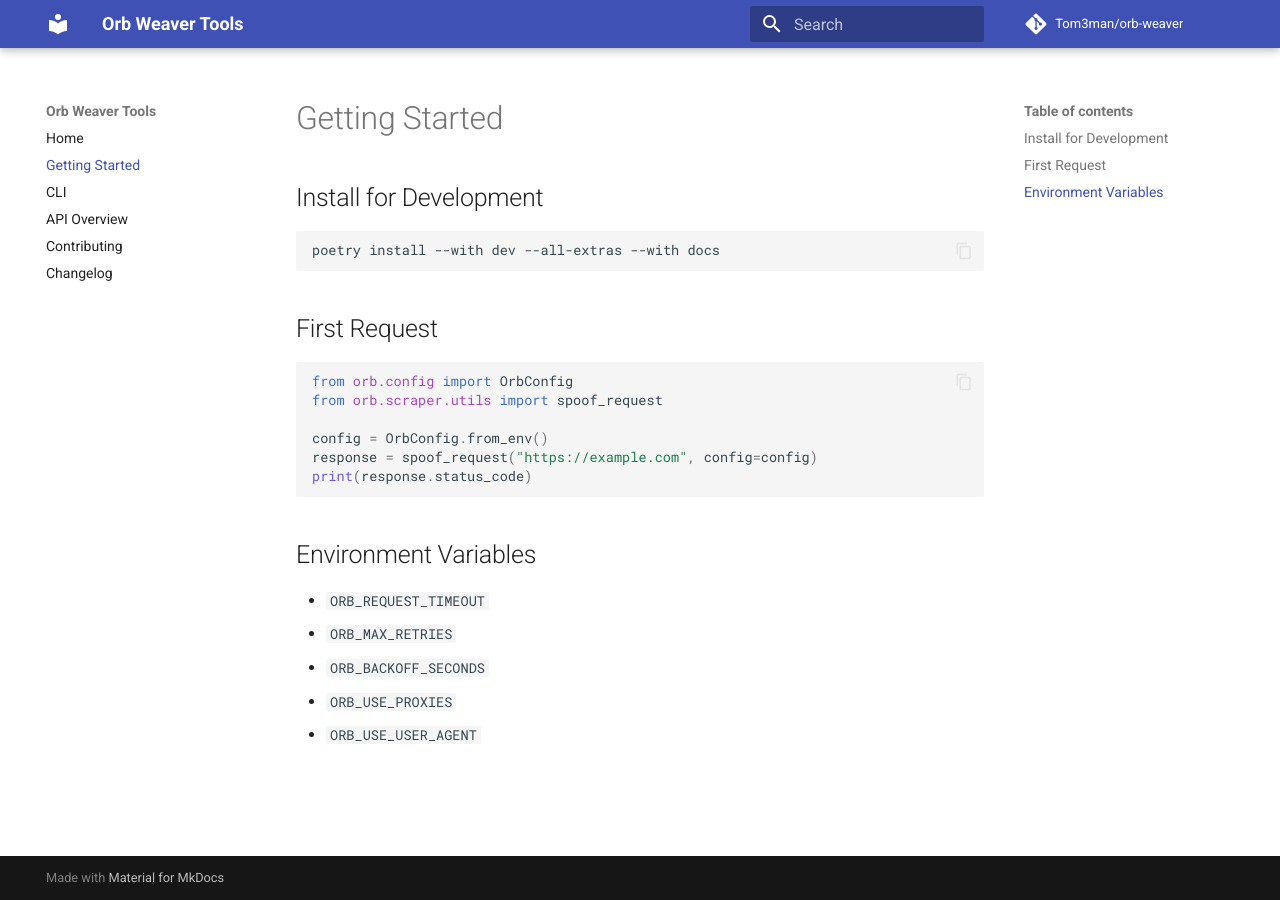
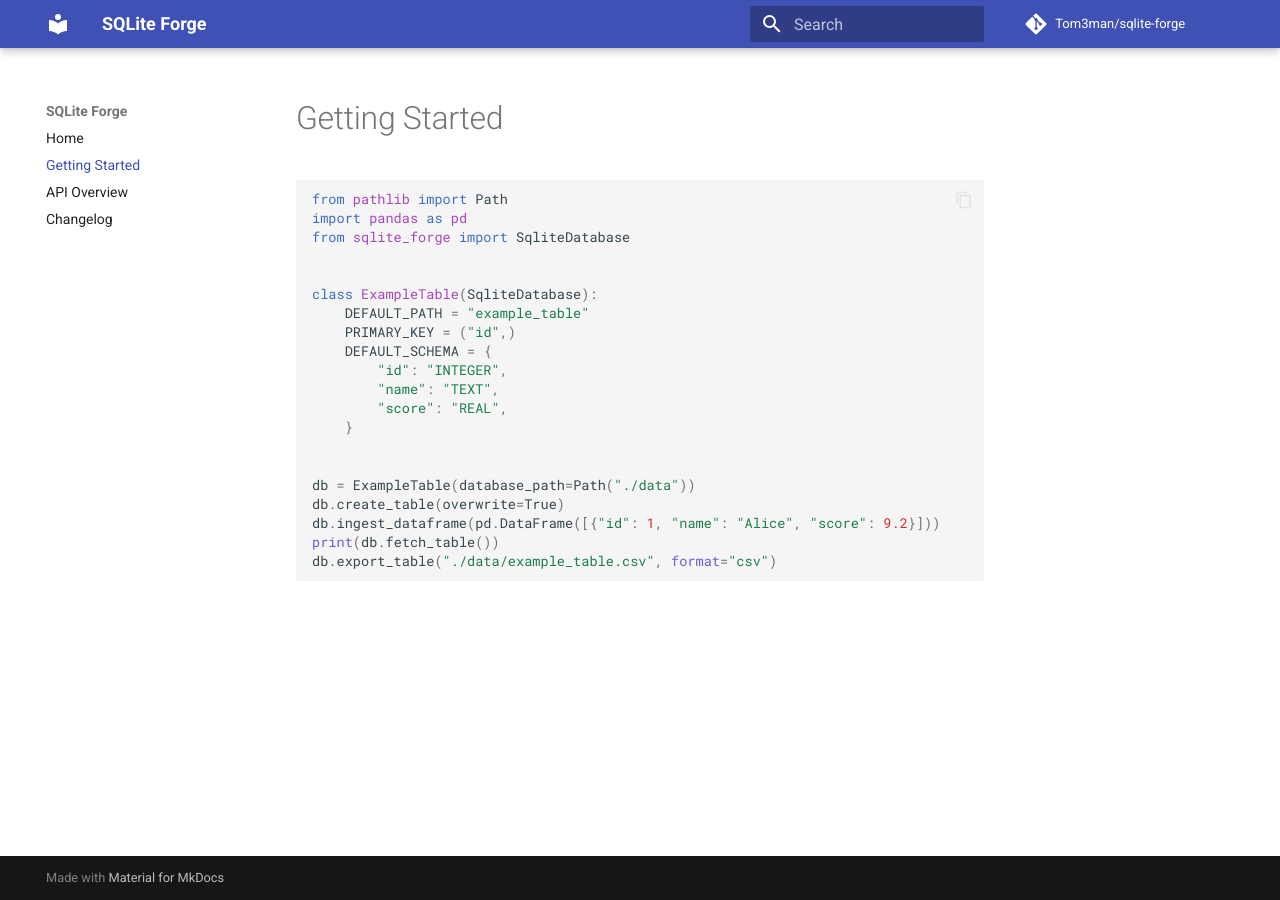
Before and after one commit to Tom3man/orb-weaver, an MkDocs documentation site: the page built from docs/getting-started.md, in a window 1280 px wide. Built offline with MkDocs 1.6.1 and Material for MkDocs 9.7.7, drawn with Linux system fonts in a browser that asks for light colours; comment, search, counter and statistics services are not loaded.

Commit message:
updating docs

````diff
--- a/docs/getting-started.md
+++ b/docs/getting-started.md
@@ -1,26 +1,24 @@
 # Getting Started
 
-## Install for Development
+```python
+from pathlib import Path
+import pandas as pd
+from sqlite_forge import SqliteDatabase
 
-```bash
-poetry install --with dev --all-extras --with docs
+
+class ExampleTable(SqliteDatabase):
+    DEFAULT_PATH = "example_table"
+    PRIMARY_KEY = ("id",)
+    DEFAULT_SCHEMA = {
+        "id": "INTEGER",
+        "name": "TEXT",
+        "score": "REAL",
+    }
+
+
+db = ExampleTable(database_path=Path("./data"))
+db.create_table(overwrite=True)
+db.ingest_dataframe(pd.DataFrame([{"id": 1, "name": "Alice", "score": 9.2}]))
+print(db.fetch_table())
+db.export_table("./data/example_table.csv", format="csv")
 ```
-
-## First Request
-
-```python
-from orb.config import OrbConfig
-from orb.scraper.utils import spoof_request
-
-config = OrbConfig.from_env()
-response = spoof_request("https://example.com", config=config)
-print(response.status_code)
-```
-
-## Environment Variables
-
-- `ORB_REQUEST_TIMEOUT`
-- `ORB_MAX_RETRIES`
-- `ORB_BACKOFF_SECONDS`
-- `ORB_USE_PROXIES`
-- `ORB_USE_USER_AGENT`
--- a/mkdocs.yml
+++ b/mkdocs.yml
@@ -1,8 +1,8 @@
-site_name: Orb Weaver Tools
-site_description: Documentation for orbweaver-tools
-site_url: https://tom3man.github.io/orb-weaver/
-repo_url: https://github.com/Tom3man/orb-weaver
-repo_name: Tom3man/orb-weaver
+site_name: SQLite Forge
+site_description: Documentation for sqlite-forge
+site_url: https://tom3man.github.io/sqlite-forge/
+repo_url: https://github.com/Tom3man/sqlite-forge
+repo_name: Tom3man/sqlite-forge
 
 theme:
   name: material
@@ -15,9 +15,7 @@ theme:
 nav:
   - Home: index.md
   - Getting Started: getting-started.md
-  - CLI: cli.md
   - API Overview: api.md
-  - Contributing: contributing.md
   - Changelog: changelog.md
 
 markdown_extensions:
--- a/pyproject.toml
+++ b/pyproject.toml
@@ -1,6 +1,6 @@
 [tool.poetry]
 name = "orbweaver-tools"
-version = "1.3.4"
+version = "1.3.5"
 description = "Stealth-oriented utilities for web scraping with rotating user agents, proxies, and Selenium helpers."
 authors = ["Tom Freeman"]
 license = "MIT"
````
Also changed, not shown: CHANGELOG.md (+10 -12 lines), README.md (+57 -71 lines), docs/api.md (+10 -11 lines), docs/changelog.md (+1 -3 lines), docs/index.md (+8 -20 lines), 1 other file.
